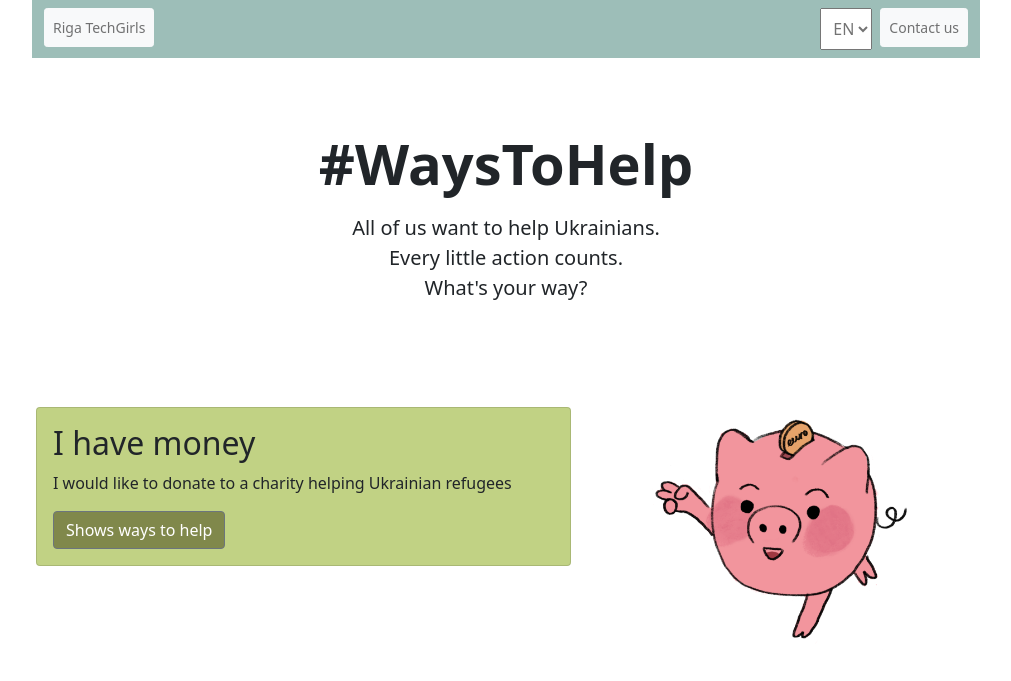
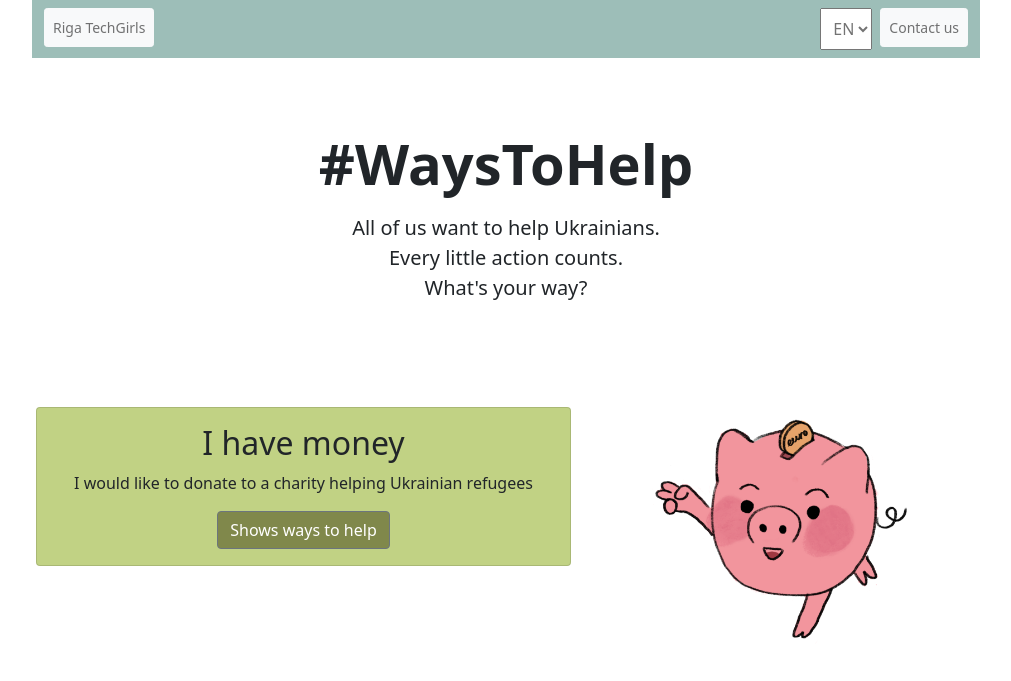
Before and after one commit to WaysToHelp/waystohelp.github.io, a Jekyll site: the page built from pages/en.html, in a window 1280 px wide. Shown: the top 681 px of the page, without its empty margins (134-1145 px from the left). Built offline with Jekyll 4.4.1, drawn with Linux system fonts in a browser that asks for light colours; grey boxes are pictures that could not be loaded.

Commit message:
center card contents

```diff
--- a/_layouts/index.html
+++ b/_layouts/index.html
@@ -57,8 +57,8 @@ title: Ways to help Ukraine!
     {{ site.data.en.tags.money }}
     {% for tag in site.data.en.tags %}
     <div class="row d-flex {% cycle 'flex-row', 'flex-row-reverse' %}">
-        <section class="accordion p-3 col-md-7">
-            <div class="card">
+        <section class="accordion p-3 col-lg-7">
+            <div class="card text-center">
                 <div class="card-body">
                     <h2 class="card-title">
                         {{ tag.name }}
@@ -78,8 +78,10 @@ title: Ways to help Ukraine!
                     {% if project.tags contains tag.id %}
                     <article class="card my-2">
                         <div class="card-body">
-                            <h5 class="card-title">{{ project.name }}</h5>
+                            <h5 class="card-title text-center">{{ project.name }}</h5>
+                            <hr />
                             <p class="card-text">{{ project.description | newline_to_br }}</p>
+                            <hr />
                             <div class="text-truncate">
                                 <a href="{{ project.url }}">{{ project.url }}</a>
                             </div>
@@ -90,7 +92,7 @@ title: Ways to help Ukraine!
                 </div>
             </div>
         </section>
-        <figure class="figure col-md-5 d-none d-md-block text-center">
+        <figure class="figure col-lg-5 d-none d-lg-block text-center">
             <img src="/assets/{{ tag.img }}" class="figure-img img-fluid rounded" />
         </figure>
     </div>
```
